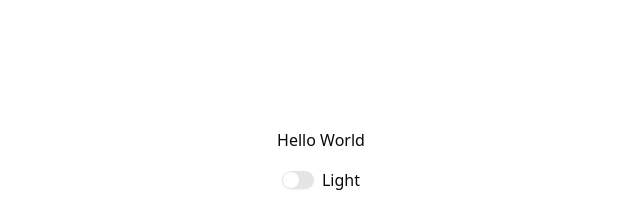
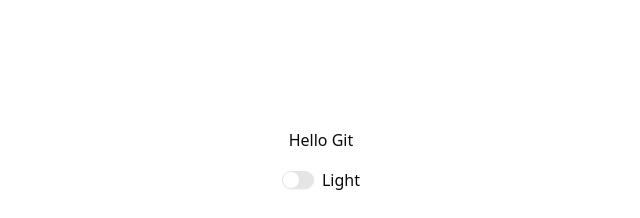
Before and after one commit to chumchantha/movie-nextjs, a Next.js app: page / in a window 1280 px wide. Shown: the top 218 px of the page, without its empty margins (319-959 px from the left). Built offline with nearby package versions, Linux system fonts and the light colour scheme.

Commit message:
something random

```diff
--- a/app/(public)/page.tsx
+++ b/app/(public)/page.tsx
@@ -3,7 +3,7 @@
 export default async function Home() {
   return (
     <div className="flex flex-col gap-4 items-center justify-center h-[40vh]">
-      <h1>Hello World</h1>
+      <h1>Hello Git</h1>
       <ThemeToggle />
     </div>
   );
```
